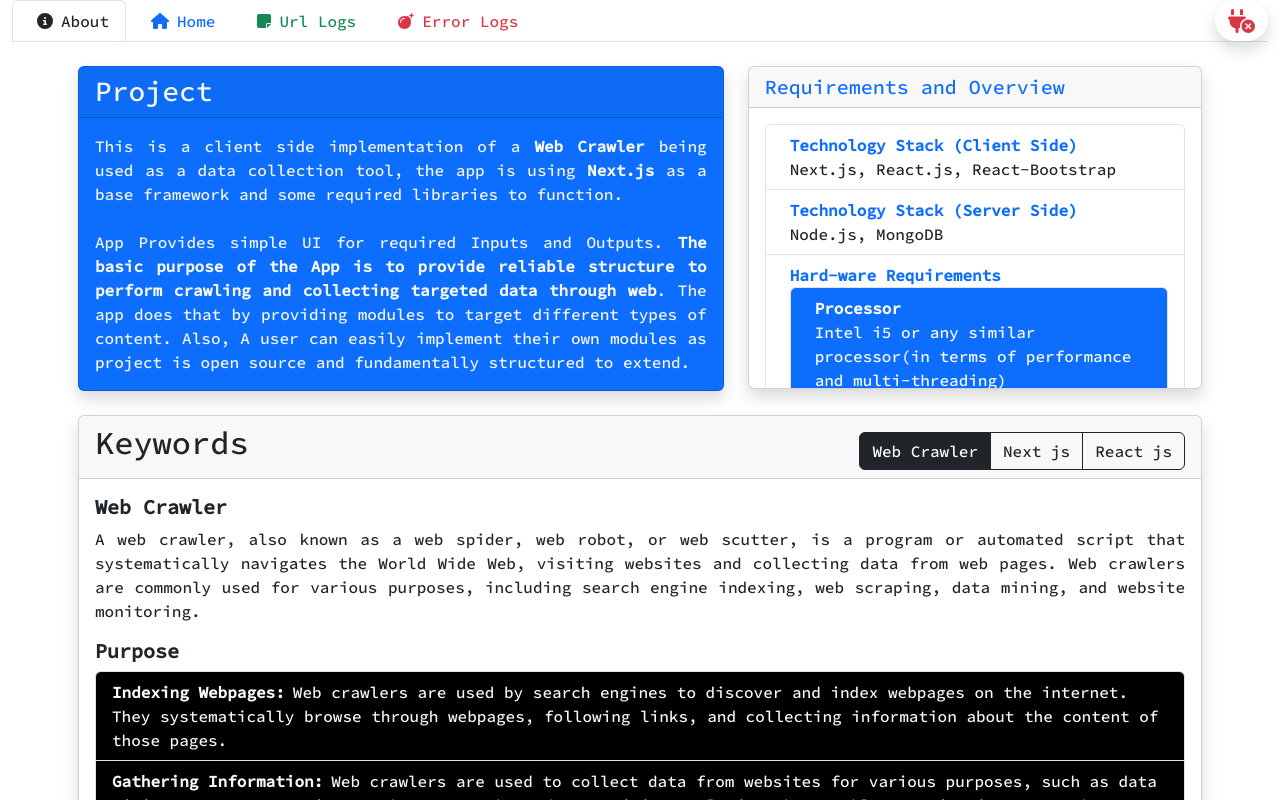
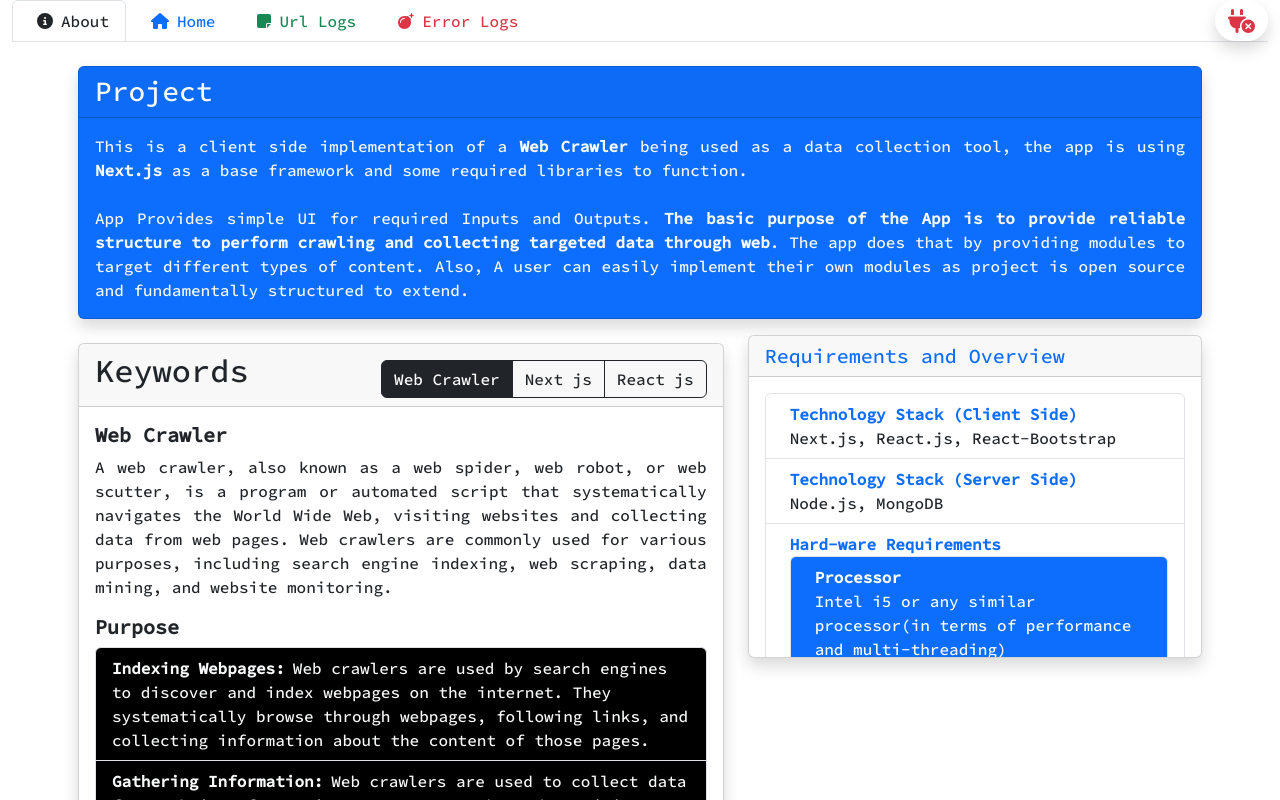
Before and after one commit to astric-0/NextCrawler, a Next.js app: page /about in a window 1280 px wide. Built offline with nearby package versions, Linux system fonts and the light colour scheme.

Commit message:
updated layout of about page

```diff
--- a/pages/about/index.js
+++ b/pages/about/index.js
@@ -4,15 +4,15 @@ import { Info } from "@/components";
 const About = _ => {
     return (
         <Container className="p-2">
+            <Info.ProjectCard />
             <Row>
                 <Col>
-                    <Info.ProjectCard />
+                    <Info.KeywordCard />
                 </Col>
                 <Col md={5}>
                     <Info.RequirementsList />
                 </Col>
             </Row>
-            <Info.KeywordCard />
         </Container>
     );
 }
```
